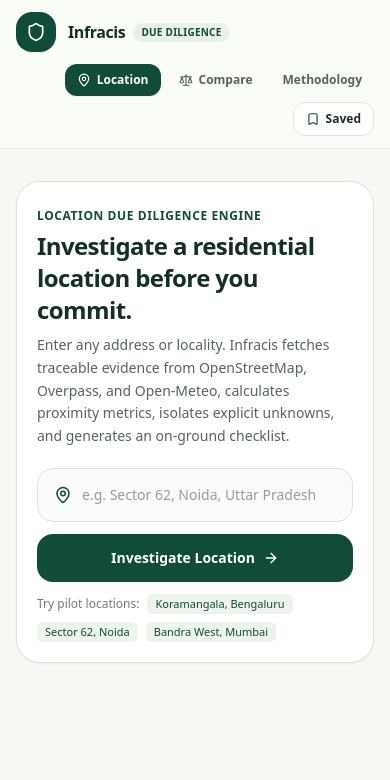
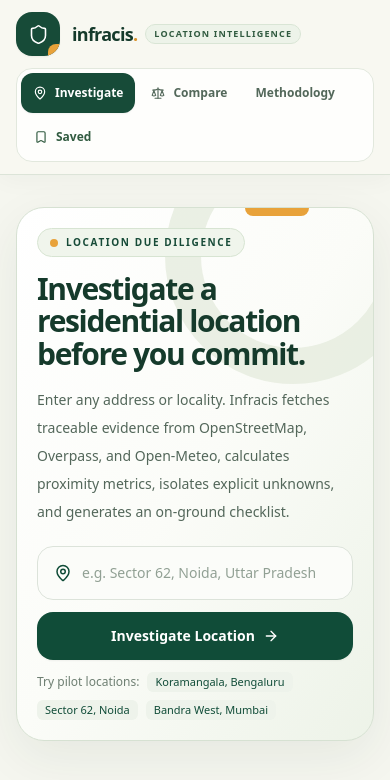
Before and after one commit to ManOfDiamond/infracis, a Next.js app: page / in a window 390 px wide. Shown: the top 780 px of the page. Built offline with nearby package versions, Linux system fonts and the light colour scheme.

Commit message:
style: bring Nihdhoom-inspired field palette to Infracis
Refresh the responsive navigation and investigation hero with a forest-green, cream, and saffron visual system. Fix internal home navigation with next/link. No deployment performed.

```diff
--- a/app/analyze-client.tsx
+++ b/app/analyze-client.tsx
@@ -86,7 +86,7 @@ export default function AnalyzeClient() {
   };
 
   return (
-    <div className="min-h-screen bg-[#f5f8f3] text-[#1c2e24]">
+    <div className="min-h-screen bg-[#f5f6ef] text-[#20352a]">
       <Nav
         activeTab={activeTab}
         setActiveTab={setActiveTab}
@@ -101,14 +101,17 @@ export default function AnalyzeClient() {
         {activeTab === "analyze" && (
           <div className="space-y-6">
             {/* Search Input Banner */}
-            <section className="rounded-3xl border border-[#dce3da] bg-white p-5 shadow-sm sm:p-7">
-              <span className="text-xs font-bold uppercase tracking-wider text-[#104c38]">
-                Location Due Diligence Engine
+            <section className="relative isolate overflow-hidden rounded-[1.75rem] border border-[#d6e1d2] bg-gradient-to-br from-white via-[#fbfcf8] to-[#edf3e8] p-5 shadow-[0_16px_50px_rgba(24,62,42,0.07)] sm:p-8 lg:p-9">
+              <div aria-hidden="true" className="pointer-events-none absolute -right-12 -top-20 -z-10 h-64 w-64 rounded-full border-[36px] border-[#e6eddf]/80" />
+              <div aria-hidden="true" className="pointer-events-none absolute right-16 top-0 -z-10 h-2 w-16 rounded-b-full bg-[#e8a23a]" />
+              <span className="inline-flex items-center gap-2 rounded-full border border-[#d7e4d2] bg-[#f0f5ec] px-3 py-1.5 text-[10px] font-extrabold uppercase tracking-[0.16em] text-[#174b38]">
+                <span aria-hidden="true" className="h-2 w-2 rounded-full bg-[#e8a23a]" />
+                Location due diligence
               </span>
-              <h2 className="mt-1 text-2xl font-bold tracking-tight text-[#143023] sm:text-3xl">
+              <h2 className="mt-4 max-w-3xl text-3xl font-extrabold leading-[1.08] tracking-[-0.045em] text-[#153a2b] sm:text-4xl lg:text-5xl">
                 Investigate a residential location before you commit.
               </h2>
-              <p className="mt-2 text-sm leading-relaxed text-[#556658]">
+              <p className="mt-4 max-w-3xl text-sm leading-7 text-[#53675a] sm:text-base">
                 Enter any address or locality. Infracis fetches traceable evidence from OpenStreetMap, Overpass, and Open-Meteo, calculates proximity metrics, isolates explicit unknowns, and generates an on-ground checklist.
               </p>
 
--- a/app/globals.css
+++ b/app/globals.css
@@ -4,21 +4,32 @@
 
 :root {
   color-scheme: light;
-  background: #f5f8f3;
+  background: #f5f6ef;
+  color: #20352a;
   font-synthesis: none;
   text-rendering: optimizeLegibility;
   -webkit-font-smoothing: antialiased;
   -moz-osx-font-smoothing: grayscale;
+  --field-forest: #174b38;
+  --field-deep: #103728;
+  --field-leaf: #dfead9;
+  --field-cream: #f5f6ef;
+  --field-saffron: #e8a23a;
+  --field-line: #dce4d8;
 }
 
 html {
   scroll-behavior: smooth;
-  scroll-padding-top: 1.5rem;
+  scroll-padding-top: 5.5rem;
+  background: var(--field-cream);
 }
 
 body {
   margin: 0;
   min-height: 100vh;
+  background:
+    radial-gradient(ellipse at 10% 0%, rgba(232, 162, 58, 0.075), transparent 32rem),
+    var(--field-cream);
 }
 
 ::selection {
@@ -28,9 +39,32 @@ body {
 
 a:focus-visible,
 button:focus-visible,
-input:focus-visible {
-  outline: 3px solid #104c38;
-  outline-offset: 2px;
+input:focus-visible,
+textarea:focus-visible,
+select:focus-visible {
+  outline: 3px solid #d78b21;
+  outline-offset: 3px;
+}
+
+button,
+a,
+input {
+  -webkit-tap-highlight-color: transparent;
+}
+
+button {
+  touch-action: manipulation;
+}
+
+@media (hover: hover) and (pointer: fine) {
+  main section.rounded-3xl,
+  main > div > section.rounded-3xl {
+    transition: border-color 180ms ease, box-shadow 180ms ease;
+  }
+
+  main section.rounded-3xl:hover {
+    border-color: #cbd9c8;
+  }
 }
 
 @media print {
@@ -56,9 +90,7 @@ input:focus-visible {
 }
 
 @media (prefers-reduced-motion: reduce) {
-  *,
-  *::before,
-  *::after {
+  *, *::before, *::after {
     scroll-behavior: auto !important;
     animation-duration: 0.01ms !important;
     animation-iteration-count: 1 !important;
--- a/components/nav.tsx
+++ b/components/nav.tsx
@@ -1,6 +1,7 @@
 "use client";
 
-import { Shield, Scale, Bookmark, ExternalLink, MapPin } from "lucide-react";
+import Link from "next/link";
+import { Shield, Scale, Bookmark, ExternalLink, MapPin, Sprout } from "lucide-react";
 
 interface NavProps {
   activeTab: "analyze" | "compare" | "methodology";
@@ -9,82 +10,60 @@ interface NavProps {
 }
 
 export default function Nav({ activeTab, setActiveTab, onOpenSaved }: NavProps) {
+  const navClass = (tab: NavProps["activeTab"]) =>
+    `inline-flex min-h-10 items-center justify-center gap-2 rounded-xl px-3 py-2 text-xs font-semibold transition-all duration-200 focus-visible:outline-none focus-visible:ring-2 focus-visible:ring-[#e8a23a] focus-visible:ring-offset-2 ${
+      activeTab === tab
+        ? "bg-[#174b38] text-white shadow-sm"
+        : "text-[#53685a] hover:bg-[#eaf0e5] hover:text-[#174b38]"
+    }`;
+
   return (
-    <header className="border-b border-[#e2e9df] bg-[#fbfcf9]/90 backdrop-blur-md sticky top-0 z-40">
-      <div className="mx-auto flex max-w-6xl flex-wrap items-center justify-between gap-3 px-4 py-3 sm:px-6">
-        <div className="flex items-center gap-3">
-          <div className="flex h-10 w-10 items-center justify-center rounded-2xl bg-[#104c38] text-white shadow-sm">
-            <Shield size={20} />
+    <header className="sticky top-0 z-40 border-b border-[#dce4d8] bg-[#f8f8f1]/95 shadow-[0_4px_24px_rgba(25,57,39,0.04)] backdrop-blur-xl">
+      <div className="mx-auto flex max-w-7xl flex-col gap-3 px-4 py-3 sm:flex-row sm:items-center sm:justify-between sm:px-6 lg:px-8">
+        <Link href="/" aria-label="Infracis home" className="group flex w-fit items-center gap-3 rounded-xl focus-visible:outline-none focus-visible:ring-2 focus-visible:ring-[#e8a23a] focus-visible:ring-offset-2">
+          <div className="relative flex h-11 w-11 items-center justify-center overflow-hidden rounded-2xl bg-[#174b38] text-white shadow-sm transition-transform duration-200 group-hover:-rotate-2">
+            <Shield size={21} strokeWidth={1.8} />
+            <span className="absolute bottom-0 right-0 h-3 w-3 rounded-tl-lg bg-[#e8a23a]" aria-hidden="true" />
           </div>
           <div>
             <div className="flex items-center gap-2">
-              <span className="text-base font-bold tracking-tight text-[#143023]">Infracis</span>
-              <span className="rounded-full bg-[#e8f1e6] px-2 py-0.5 text-[10px] font-semibold tracking-wide text-[#104c38] uppercase">
-                Due Diligence
+              <span className="text-lg font-extrabold tracking-[-0.04em] text-[#153a2b]">infracis<span className="text-[#d99128]">.</span></span>
+              <span className="rounded-full border border-[#d9e5d5] bg-[#edf3e9] px-2 py-0.5 text-[9px] font-bold uppercase tracking-[0.13em] text-[#315b40]">
+                Location intelligence
               </span>
             </div>
-            <p className="hidden text-[11px] text-[#697a6d] sm:block">
-              Know the place before the property.
+            <p className="hidden items-center gap-1 text-[11px] text-[#6b7c6d] sm:flex">
+              <Sprout size={11} className="text-[#d99128]" /> Know the place before the property.
             </p>
           </div>
-        </div>
+        </Link>
 
-        <nav aria-label="Main navigation" className="flex flex-wrap items-center justify-end gap-1.5 sm:gap-2">
-          <button
-            type="button"
-            onClick={() => setActiveTab("analyze")}
-            aria-pressed={activeTab === "analyze"}
-            className={`inline-flex items-center gap-1.5 rounded-xl px-3 py-2 text-xs font-semibold transition ${
-              activeTab === "analyze"
-                ? "bg-[#104c38] text-white shadow-sm"
-                : "text-[#556658] hover:bg-[#eef3ea]"
-            }`}
-          >
-            <MapPin size={14} /> <span className="hidden sm:inline">Investigate</span> Location
+        <nav aria-label="Main navigation" className="flex w-full flex-wrap items-center gap-1 rounded-2xl border border-[#e2e8dd] bg-white/80 p-1 sm:w-auto sm:justify-end">
+          <button type="button" onClick={() => setActiveTab("analyze")} aria-pressed={activeTab === "analyze"} className={navClass("analyze")}>
+            <MapPin size={14} /> Investigate
           </button>
-
-          <button
-            type="button"
-            onClick={() => setActiveTab("compare")}
-            aria-pressed={activeTab === "compare"}
-            className={`inline-flex items-center gap-1.5 rounded-xl px-3 py-2 text-xs font-semibold transition ${
-              activeTab === "compare"
-                ? "bg-[#104c38] text-white shadow-sm"
-                : "text-[#556658] hover:bg-[#eef3ea]"
-            }`}
-          >
-            <Scale size={14} /> Compare <span className="hidden sm:inline">Locations</span>
+          <button type="button" onClick={() => setActiveTab("compare")} aria-pressed={activeTab === "compare"} className={navClass("compare")}>
+            <Scale size={14} /> Compare
           </button>
-
-          <button
-            type="button"
-            onClick={() => setActiveTab("methodology")}
-            aria-pressed={activeTab === "methodology"}
-            className={`inline-flex items-center gap-1.5 rounded-xl px-3 py-2 text-xs font-semibold transition ${
-              activeTab === "methodology"
-                ? "bg-[#104c38] text-white shadow-sm"
-                : "text-[#556658] hover:bg-[#eef3ea]"
-            }`}
-          >
+          <button type="button" onClick={() => setActiveTab("methodology")} aria-pressed={activeTab === "methodology"} className={navClass("methodology")}>
             Methodology
           </button>
-
+          <span className="mx-0.5 hidden h-6 w-px bg-[#e2e8dd] sm:block" aria-hidden="true" />
           <button
             type="button"
             onClick={onOpenSaved}
-            className="inline-flex items-center gap-1.5 rounded-xl border border-[#dce3da] bg-white px-3 py-2 text-xs font-semibold text-[#1a2e23] transition hover:bg-[#f2f7ef]"
+            className="inline-flex min-h-10 items-center justify-center gap-2 rounded-xl border border-transparent px-3 py-2 text-xs font-semibold text-[#315b40] transition hover:border-[#dce4d8] hover:bg-[#f7f8f2] focus-visible:outline-none focus-visible:ring-2 focus-visible:ring-[#e8a23a] focus-visible:ring-offset-2"
           >
-            <Bookmark size={14} className="text-[#104c38]" /> Saved
+            <Bookmark size={14} /> Saved
           </button>
-
           <a
             href="https://github.com/kaustubhdua/infracis"
             target="_blank"
             rel="noreferrer"
-            aria-label="GitHub Repository"
-            className="ml-1 hidden rounded-xl p-2 text-[#5d6e60] hover:bg-[#eef3ea] hover:text-[#143023] md:block"
+            aria-label="Open Infracis GitHub repository"
+            className="hidden h-10 w-10 items-center justify-center rounded-xl text-[#627365] transition hover:bg-[#edf3e9] hover:text-[#174b38] focus-visible:outline-none focus-visible:ring-2 focus-visible:ring-[#e8a23a] md:flex"
           >
-            <ExternalLink size={18} />
+            <ExternalLink size={16} />
           </a>
         </nav>
       </div>
```
